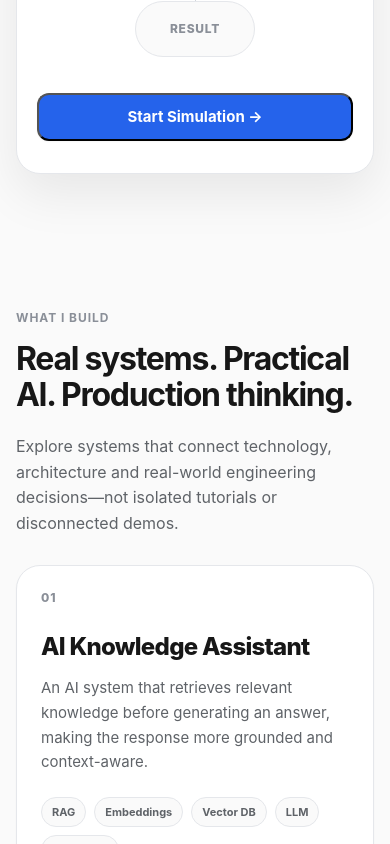
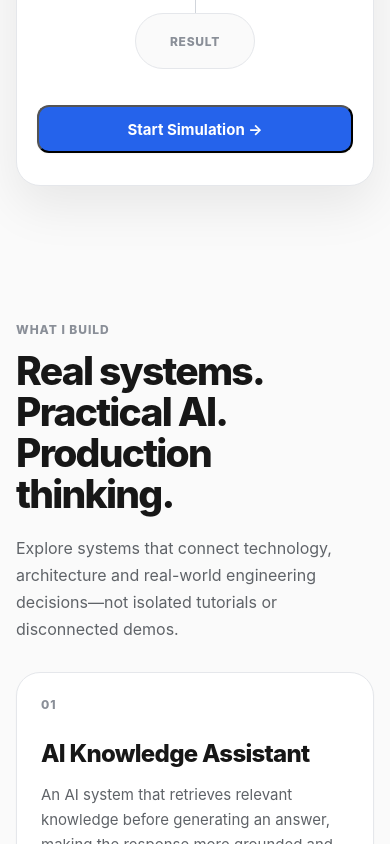
Before and after one commit to studyatomofficial-oss/edduu, a React (Vite) app: page / in a window 390 px wide. Shown: the part 3386-4230 px from the top of the page. Built offline with nearby package versions, Linux system fonts and the light colour scheme.

Commit message:
fix: scope section heading styles

```diff
--- a/src/App.css
+++ b/src/App.css
@@ -378,7 +378,7 @@
   text-align: center;
 }
 
-.edduu-section-eyebrow {
+.edduu-experience .edduu-section-eyebrow {
   margin: 0 0 16px;
 
   color: var(--edduu-text-muted);
@@ -389,7 +389,7 @@
   text-transform: uppercase;
 }
 
-.edduu-section-title {
+.edduu-experience .edduu-section-title {
   margin: 0;
 
   color: var(--edduu-text);
@@ -400,7 +400,7 @@
   font-weight: 800;
 }
 
-.edduu-section-description {
+.edduu-experience .edduu-section-description {
   max-width: 650px;
   margin: 22px auto 0;
 
@@ -561,7 +561,7 @@
   margin-bottom: 40px;
 }
 
-.edduu-section-eyebrow {
+.edduu-projects .edduu-section-eyebrow {
   margin: 0 0 14px;
 
   color: var(--edduu-text-muted);
@@ -572,7 +572,7 @@
   text-transform: uppercase;
 }
 
-.edduu-section-title {
+.edduu-projects .edduu-section-title {
   margin: 0;
 
   color: var(--edduu-text);
@@ -583,7 +583,7 @@
   font-weight: 800;
 }
 
-.edduu-section-description {
+.edduu-projects .edduu-section-description {
   max-width: 680px;
   margin: 20px 0 0;
 
@@ -736,11 +736,11 @@
     margin-bottom: 28px;
   }
 
-  .edduu-section-title {
+  .edduu-projects .edduu-section-title {
     font-size: clamp(32px, 10vw, 44px);
   }
 
-  .edduu-section-description {
+  .edduu-projects .edduu-section-description {
     font-size: 16px;
   }
 
@@ -767,7 +767,7 @@
   text-align: center;
 }
 
-.edduu-section-eyebrow {
+.edduu-leadership .edduu-section-eyebrow {
   margin: 0 0 16px;
 
   color: var(--edduu-text-muted);
@@ -778,7 +778,7 @@
   text-transform: uppercase;
 }
 
-.edduu-section-title {
+.edduu-leadership .edduu-section-title {
   margin: 0;
 
   color: var(--edduu-text);
@@ -789,7 +789,7 @@
   letter-spacing: -0.04em;
 }
 
-.edduu-section-description {
+.edduu-leadership .edduu-section-description {
   max-width: 680px;
   margin: 24px auto 0;
 
@@ -1012,7 +1012,7 @@
     margin-bottom: 40px;
   }
 
-  .edduu-section-title {
+  .edduu-leadership .edduu-section-title {
     font-size: 40px;
   }
 
@@ -1066,12 +1066,12 @@
     text-align: left;
   }
 
-  .edduu-section-title {
+  .edduu-leadership .edduu-section-title {
     font-size: 32px;
     line-height: 1.15;
   }
 
-  .edduu-section-description {
+  .edduu-leadership .edduu-section-description {
     margin-top: 20px;
 
     font-size: 16px;
@@ -1206,6 +1206,28 @@
   text-align: center;
 }
 
+.edduu-what-is .edduu-section-eyebrow {
+  margin: 0 0 16px;
+
+  color: var(--edduu-text-muted);
+
+  font-size: 12px;
+  font-weight: 700;
+  letter-spacing: 0.08em;
+  text-transform: uppercase;
+}
+
+.edduu-what-is .edduu-section-title {
+  margin: 0;
+
+  color: var(--edduu-text);
+
+  font-size: 48px;
+  line-height: 1.1;
+  font-weight: 700;
+  letter-spacing: -0.04em;
+}
+
 .edduu-what-is-description {
   max-width: 650px;
   margin: 22px auto 0;
@@ -1427,6 +1449,10 @@
     padding: 80px 0;
   }
 
+  .edduu-what-is .edduu-section-title {
+    font-size: 40px;
+  }
+
   .edduu-learning-journey {
     grid-template-columns: repeat(2, minmax(0, 1fr));
   }
@@ -1442,6 +1468,13 @@
 
   .edduu-journey-expanded {
     padding: 0 26px 26px;
+  }
+}
+
+@media (max-width: 767px) {
+  .edduu-what-is .edduu-section-title {
+    font-size: 32px;
+    line-height: 1.15;
   }
 }
 
```
